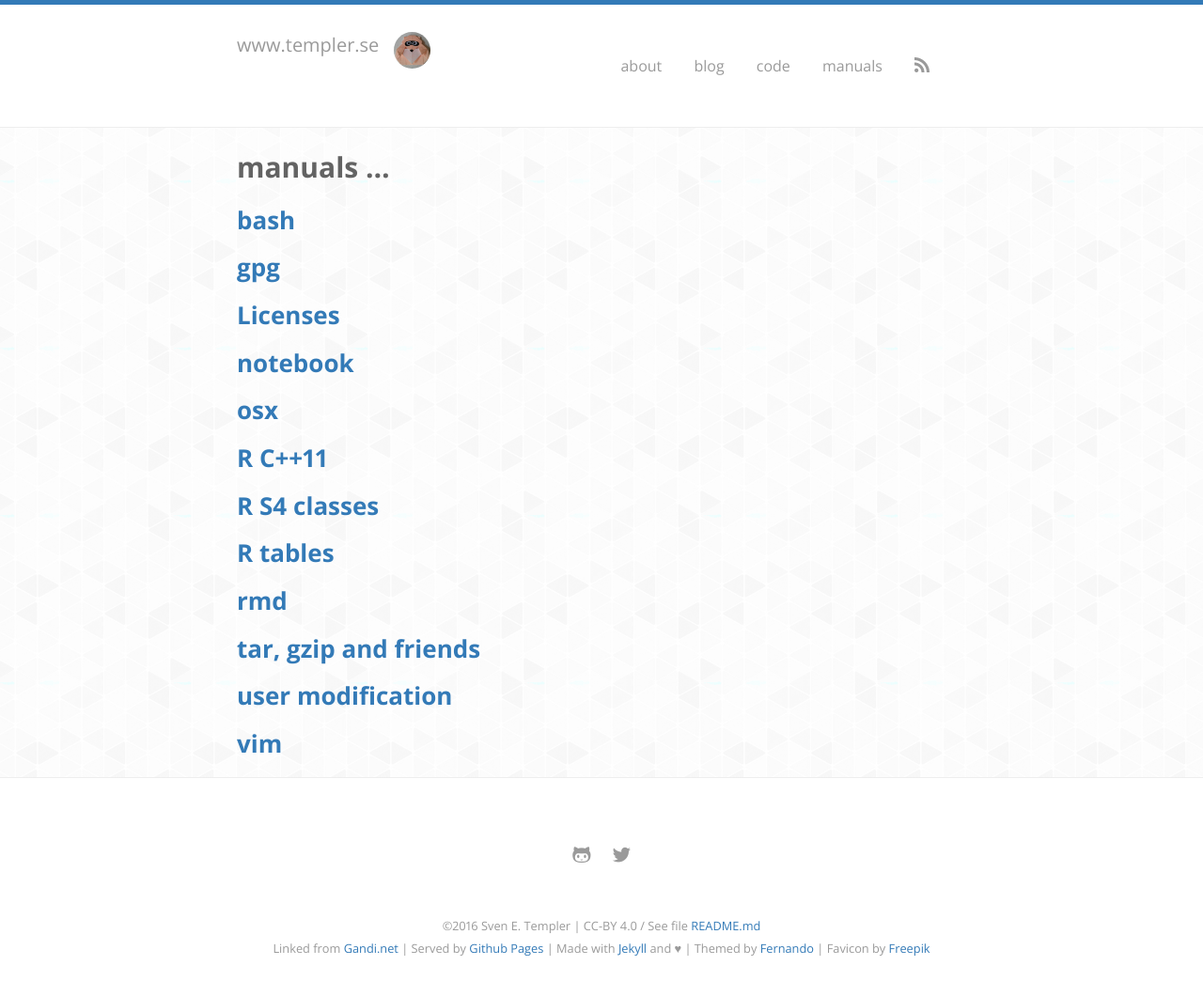
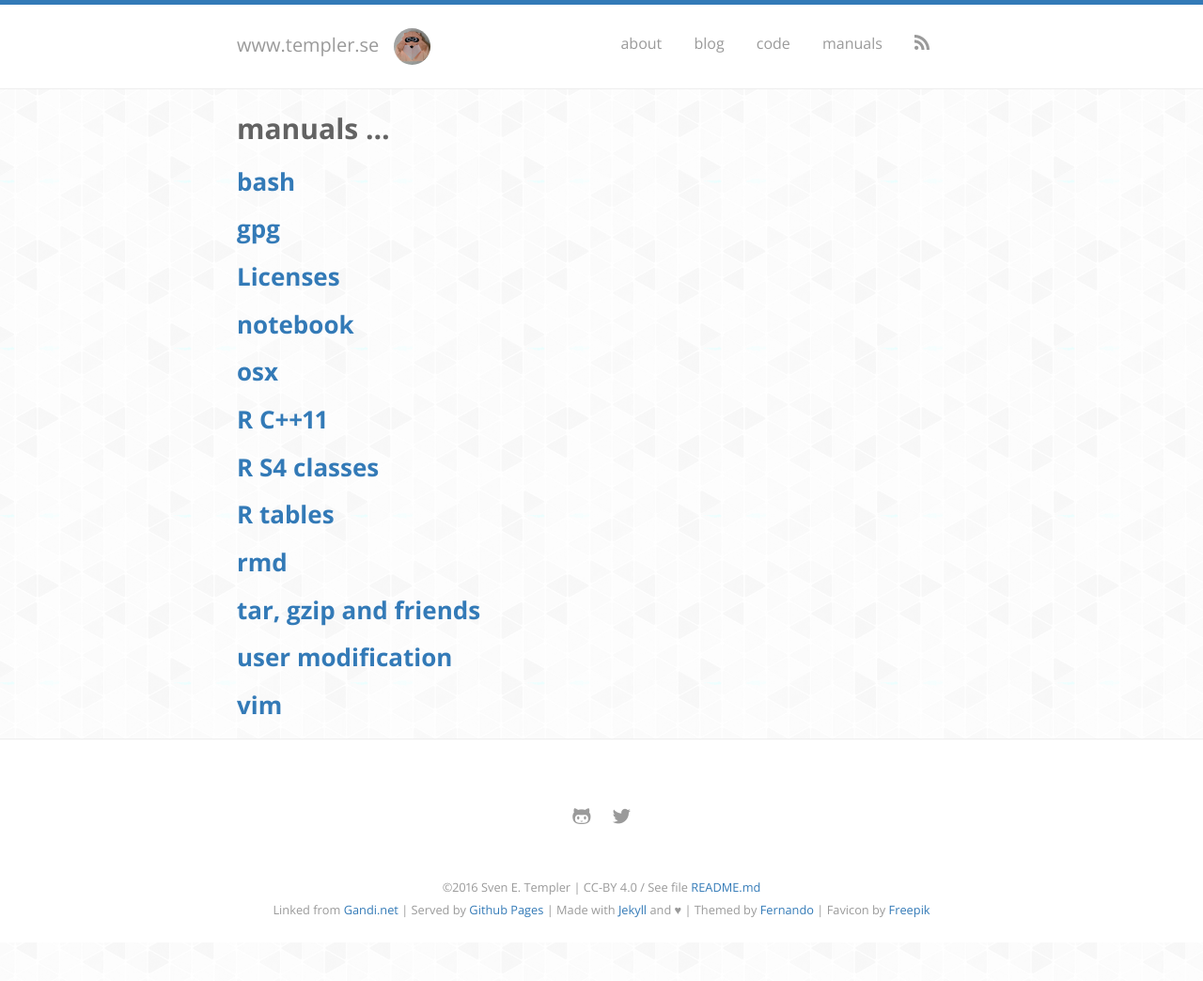
Before and after one commit to pmdbio/setempler.github.io, a Jekyll site: the page built from manuals/index.md, in a window 1280 px wide. Shown: the whole page at 94% size. Built offline with Jekyll 4.4.1, drawn with Linux system fonts in a browser that asks for light colours; nearby versions of some CDN libraries; some web fonts are replaced; after the commit the page ends 1003 px from its top, so only the background shows below that.

Commit message:
header css updated vertical align and image specs

```diff
--- a/_includes/header.html
+++ b/_includes/header.html
@@ -3,9 +3,7 @@
     <h1>
       <a class="site-title" href="{{ site.baseurl }}/">
         {{ site.title }}
-        <img src="{{ site.author.thumb | prepend: site.baseurl }}" alt="author thumb"
-             class="dot" width="39" height="39"
-             style="margin-left:10px; vertical-align:text-top">
+        <img src="{{ site.author.thumb | prepend: site.baseurl }}" alt="" class="dot">
       </a>
     </h1>
     <button type="button" class="sliding-panel-button">
--- a/_scss/_layout.scss
+++ b/_scss/_layout.scss
@@ -43,13 +43,20 @@ body {
 .site-header {
   @extend %clearfix;
   background-color: $white-color;
-  padding: $base-spacing 0;
+  padding: 0 0;
   margin-bottom: $base-spacing;
   border-bottom: 1px solid rgba($light-gray-color, .5);
 
+  img {
+    margin-left:10px;
+    vertical-align:middle;
+    width: 39px;
+    height:39px;
+  }
+
   h1 {
     margin: 0;
-    padding: 5px 0;
+    padding: 25px 0;
     float: left;
     font-weight: $font-weight-normal;
     font-size: rem(20);
```
